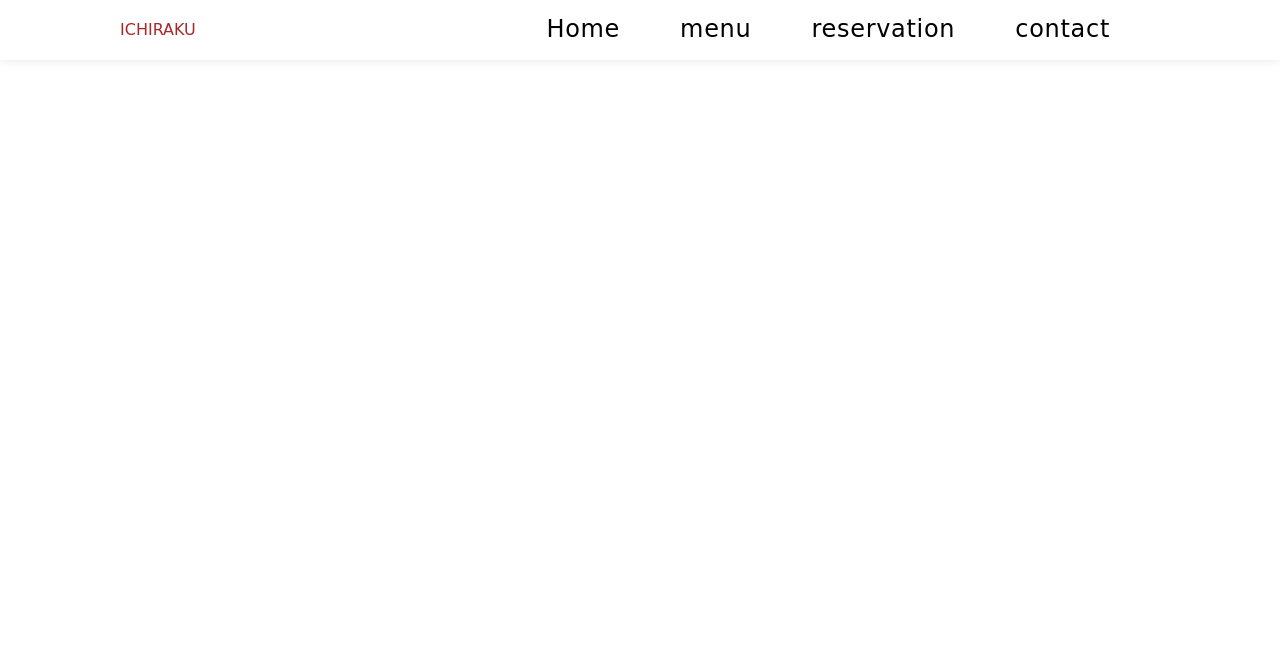
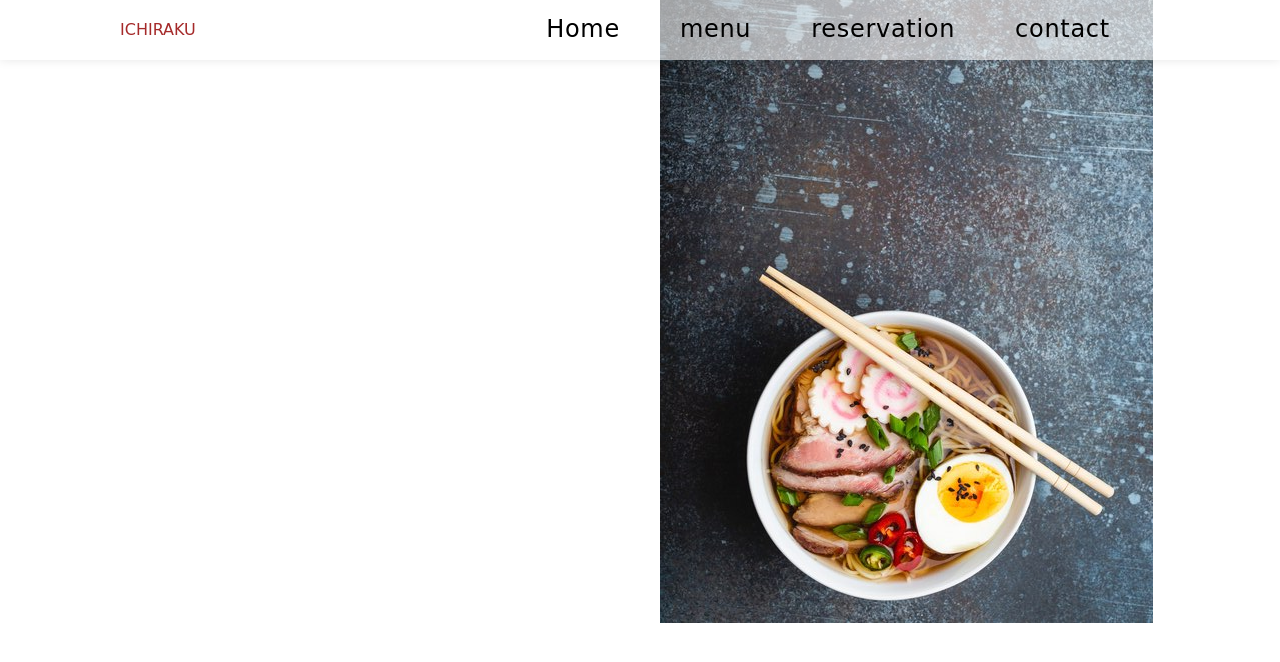
Before and after one commit to chromecodes/restaurant-page, a website built with webpack: page dist/index.html in a window 1280 px wide. Built offline with nearby package versions, Linux system fonts and the light colour scheme; a web font is replaced by a local one.

Commit message:
updated files

```diff
--- a/package.json
+++ b/package.json
@@ -5,7 +5,8 @@
   "main": "index.js",
   "scripts": {
     "test": "echo \"Error: no test specified\" && exit 1",
-    "build": "webpack"
+    "build": "webpack",
+    "watch": "webpack --watch"
   },
   "repository": {
     "type": "git",
@@ -19,6 +20,7 @@
   "homepage": "https://github.com/chromecodes/restaurant-page#readme",
   "devDependencies": {
     "css-loader": "^6.7.1",
+    "html-webpack-plugin": "^5.5.0",
     "style-loader": "^3.3.1",
     "webpack": "^5.74.0",
     "webpack-cli": "^4.10.0"
--- a/src/home.js
+++ b/src/home.js
@@ -1,7 +1,36 @@
-const createHomePage = () =>{
+export const createHomePage = () =>{
 
     const main =  document.getElementById("main");
 
-    const right = document.
+    const contant = document.createElement('contant');
+    contant.classList.add('contant');
 
+
+    const left = document.createElement('div');
+    left.classList.add('left');
+
+    contant.appendChild(left);
+
+    const right = document.createElement('div');
+    right.classList.add('right');
+
+    const imgs = document.createElement('div');
+    imgs.classList.add('imgs');
+
+    const p1 = document.createElement('img');
+    p1.classList.add('pic');
+    p1.setAttribute('src','../src/img/p1.png');
+
+    imgs.appendChild(p1);
+
+    right.appendChild(imgs);
+
+    const slider = document.createElement('div');
+    slider.classList.add('slider');
+
+    right.appendChild(slider);
+
+    contant.appendChild(right);
+
+    main.appendChild(contant);
 }
--- a/src/index.js
+++ b/src/index.js
@@ -4,5 +4,7 @@ import './normalize.css';
 import './style.css';
 
 import { createHead } from "./head.js";
+import { createHomePage} from "./home.js";
 
 createHead();
+createHomePage();
--- a/src/style.css
+++ b/src/style.css
@@ -1,12 +1,18 @@
 @import url("https://fonts.googleapis.com/css2?family=Medula+One&family=Zhi+Mang+Xing&display=swap");
+#main {
+  height: 100vh;
+  width: 100%;
+}
 .header {
+  width: 95.3%;
   padding: 0 30px;
   height: 60px;
-  background-color: rgba(255, 255, 255, 0.568);
+  background-color: rgba(255, 255, 255, 0.6);
   box-shadow: 0 0 10px 0px rgba(0, 0, 0, 0.1);
   display: flex;
   justify-content: space-between;
   align-items: center;
+  position: absolute;
 }
 .name {
   padding-left: 90px;
@@ -33,3 +39,20 @@
 .contact {
   letter-spacing: 0.7px;
 }
+
+.contant {
+  display: flex;
+  height: 100%;
+  gap: 40px;
+}
+.left {
+  background-color: white;
+  width: 50%;
+}
+.right {
+  width: 50%;
+  display: flex;
+}
+.img {
+  width: 40%;
+}
--- a/webpack.config.js
+++ b/webpack.config.js
@@ -5,7 +5,7 @@ module.exports = {
     entry: "./src/index.js",
     devtool: 'inline-source-map',
     output: {
-        filename: "main.js",
+        filename: 'main.js',
         path: path.resolve(__dirname, 'dist'),
     },
     module: {
@@ -16,5 +16,5 @@ module.exports = {
          }
         ]
 
-    }
+    },
 }
```
Also changed, not shown: README.md, dist/index.html, dist/main.js, 1 other file.
